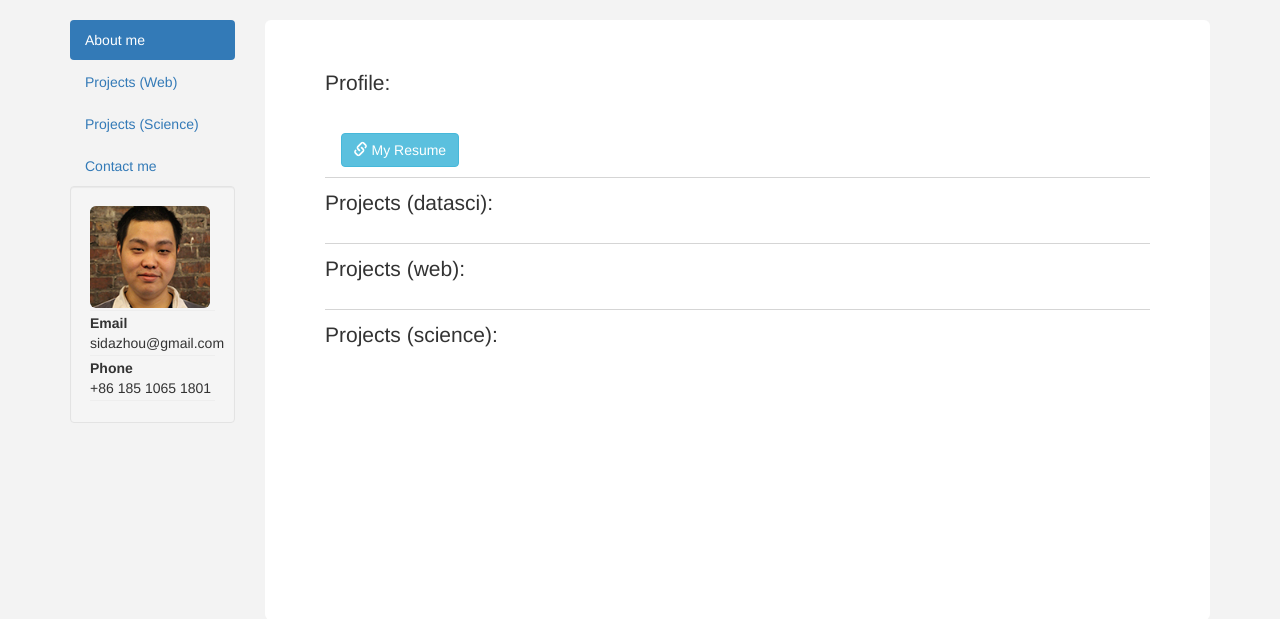
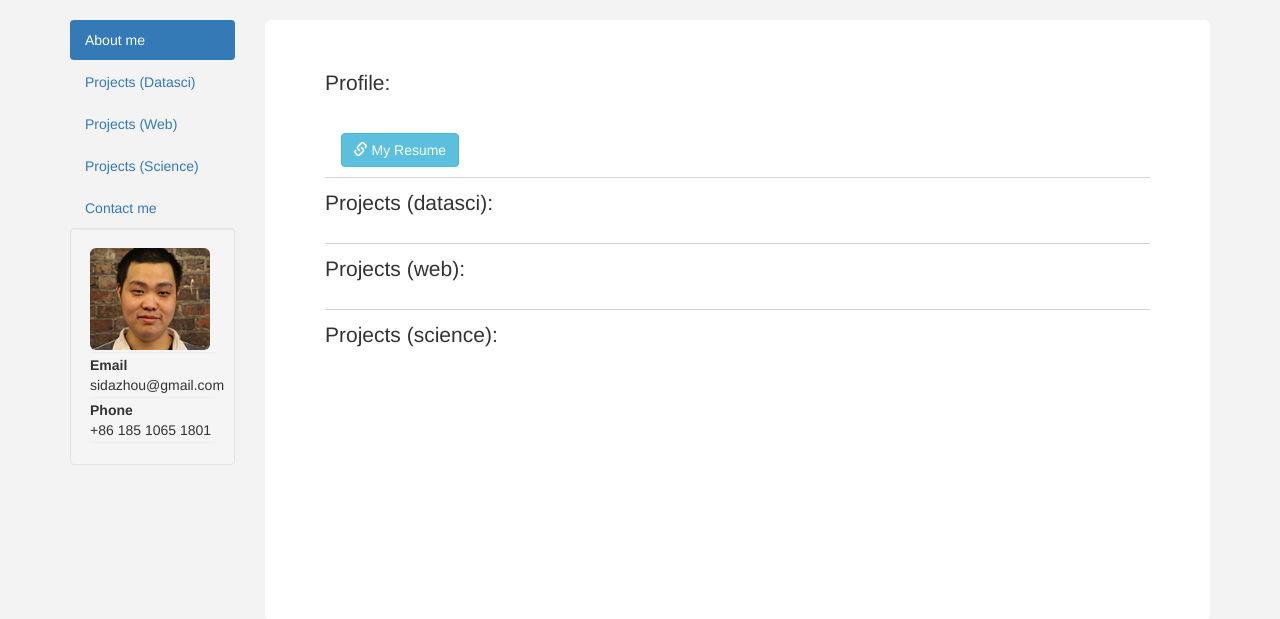
Before and after one commit to sidazhou/DjangoMyHomePage, a Django app: template homepage/templates/application.html in a window 1280 px wide. Shown: the part 52-671 px from the top of the page. Run offline with Django 4.2, Linux system fonts and the light colour scheme; the template is opened without the code that fills it, so the values that code supplies are empty; some libraries are stand-ins or nearby versions.

Commit message:
checkpoint

```diff
--- a/homepage/static/javascript/application.js
+++ b/homepage/static/javascript/application.js
@@ -7,94 +7,47 @@ $(window).load(function() { // this will fire after the entire page is loaded, i
     });
 });
 
+
 $(document).ready(function() {
-
-
-
   $('#myTabs a').click(function (e) {
     e.preventDefault();
     $(this).tab('show');
   });
 
+
+  $(".sd_goto_landing").click(function (e) {
+    e.preventDefault();
+    $( "a[href='#tab_landing']" ).trigger( "click" );
+  });
+
   // debugger;
 
 
+// datasci
+for (let ind = 1; ind <= 10; ind++) {
+  $(".sd_goto_ds"+ind).click(function (e) {
+    e.preventDefault();
+    $( "a[href='#tab_datasci']" ).trigger( "click" );
+    $( "a[href='#tab"+ind+"']" ).trigger( "click" );
+  });
+}
 
+// web
+for (let ind = 1; ind <= 10; ind++) {
+  $(".sd_goto_w"+ind).click(function (e) {
+    e.preventDefault();
+    $( "a[href='#tab_web']" ).trigger( "click" );
+    $( "a[href='#tab"+ind+"']" ).trigger( "click" );
+  });
+}
 
-
-  $(".sd_goto_tp_s1").click(function (e) {
+// science
+for (let ind = 1; ind <= 10; ind++) {
+  $(".sd_goto_s"+ind).click(function (e) {
     e.preventDefault();
-    $( "a[href='#tab_p']" ).trigger( "click" );
-    $( "a[href='#tab1']" ).trigger( "click" );
+    $( "a[href='#tab_science']" ).trigger( "click" );
+    $( "a[href='#tab"+ind+"']" ).trigger( "click" );
   });
-
-  $(".sd_goto_tp_s2").click(function (e) {
-    e.preventDefault();
-    $( "a[href='#tab_p']" ).trigger( "click" );
-    $( "a[href='#tab2']" ).trigger( "click" );
-  });
-
-  $(".sd_goto_tp_s3").click(function (e) {
-    e.preventDefault();
-    $( "a[href='#tab_p']" ).trigger( "click" );
-    $( "a[href='#tab3']" ).trigger( "click" );
-  });
-
-  $(".sd_goto_tp_s4").click(function (e) {
-    e.preventDefault();
-    $( "a[href='#tab_p']" ).trigger( "click" );
-    $( "a[href='#tab4']" ).trigger( "click" );
-  });
-
-  $(".sd_goto_tp_s5").click(function (e) {
-    e.preventDefault();
-    $( "a[href='#tab_p']" ).trigger( "click" );
-    $( "a[href='#tab5']" ).trigger( "click" );
-  });
-
-  // $(".sd_goto_tp_s5").click(function (e) {
-  //   e.preventDefault();
-  //   $( "a[href='#tab_p']" ).trigger( "click" );
-  //   $( "a[href='#tab5']" ).trigger( "click" );
-  // });
-
-
-  $(".sd_goto_tps_s1").click(function (e) {
-    e.preventDefault();
-    $( "a[href='#tab_ps']" ).trigger( "click" );
-    $( "a[href='#ps_tab1']" ).trigger( "click" );
-  });
-
-  $(".sd_goto_tps_s2").click(function (e) {
-    e.preventDefault();
-    $( "a[href='#tab_ps']" ).trigger( "click" );
-    $( "a[href='#ps_tab2']" ).trigger( "click" );
-  });
-
-  $(".sd_goto_tps_s3").click(function (e) {
-    e.preventDefault();
-    $( "a[href='#tab_ps']" ).trigger( "click" );
-    $( "a[href='#ps_tab3']" ).trigger( "click" );
-  });
-
-  $(".sd_goto_tps_s4").click(function (e) {
-    e.preventDefault();
-    $( "a[href='#tab_ps']" ).trigger( "click" );
-    $( "a[href='#ps_tab4']" ).trigger( "click" );
-  });
-
-  $(".sd_goto_tps_s5").click(function (e) {
-    e.preventDefault();
-    $( "a[href='#tab_ps']" ).trigger( "click" );
-    $( "a[href='#ps_tab5']" ).trigger( "click" );
-  });
-
-
-
-
-  $(".sd_goto_home").click(function (e) {
-    e.preventDefault();
-    $( "a[href='#tab_am']" ).trigger( "click" );
-  });
+}
 
 });
--- a/homepage/static/stylesheets/application.css
+++ b/homepage/static/stylesheets/application.css
@@ -21,7 +21,8 @@ body {
 
 .jumbotron {
   background-color: white;
-  height: 600px;
+/*  height: 600px;  */
+  min-height: 600px;
   overflow: auto;
 }
 
@@ -45,7 +46,7 @@ padding-right: 1px;
 text-shadow: 0 -1px rgba(0, 0, 0, .5);
 }
 
-button.sd_goto_home {
+button.sd_goto_landing {
   background-color: transparent;
   border: none;
   padding: 0;
--- a/homepage/templates/application.html
+++ b/homepage/templates/application.html
@@ -100,10 +100,11 @@
 
 <!-- http://stackoverflow.com/questions/18432577/stacked-tabs-in-bootstrap-3 -->
     <ul class="nav nav-pills nav-stacked" id="myTabs">
-      <li class="active"><a href="#tab_am">About me</a></li>
-      <li><a href="#tab_p">Projects (Web)</a></li>
-      <li><a href="#tab_ps">Projects (Science)</a></li>
-      <li><a href="#tab_m">Contact me</a></li>
+      <li class="active"><a href="#tab_landing">About me</a></li>
+      <li><a href="#tab_datasci">Projects (Datasci)</a></li>
+      <li><a href="#tab_web">Projects (Web)</a></li>
+      <li><a href="#tab_science">Projects (Science)</a></li>
+      <li><a href="#tab_contactme">Contact me</a></li>
     </ul>
 
 
@@ -150,7 +151,7 @@
         <div class="row">
           {% for datasci_project in datasci_projects %}
             <div class="col-md-4">
-              <a href="#" class="thumbnail sd_goto_tp_s1">
+              <a href="#" class="thumbnail sd_goto_ds{{ datasci_project.id }}">
                 <img src="{% static datasci_project.thumb_url %}" alt="..." />
               </a>
             </div>
```
Also changed, not shown: other parts of homepage/templates/application.html (+22 -21 lines).
